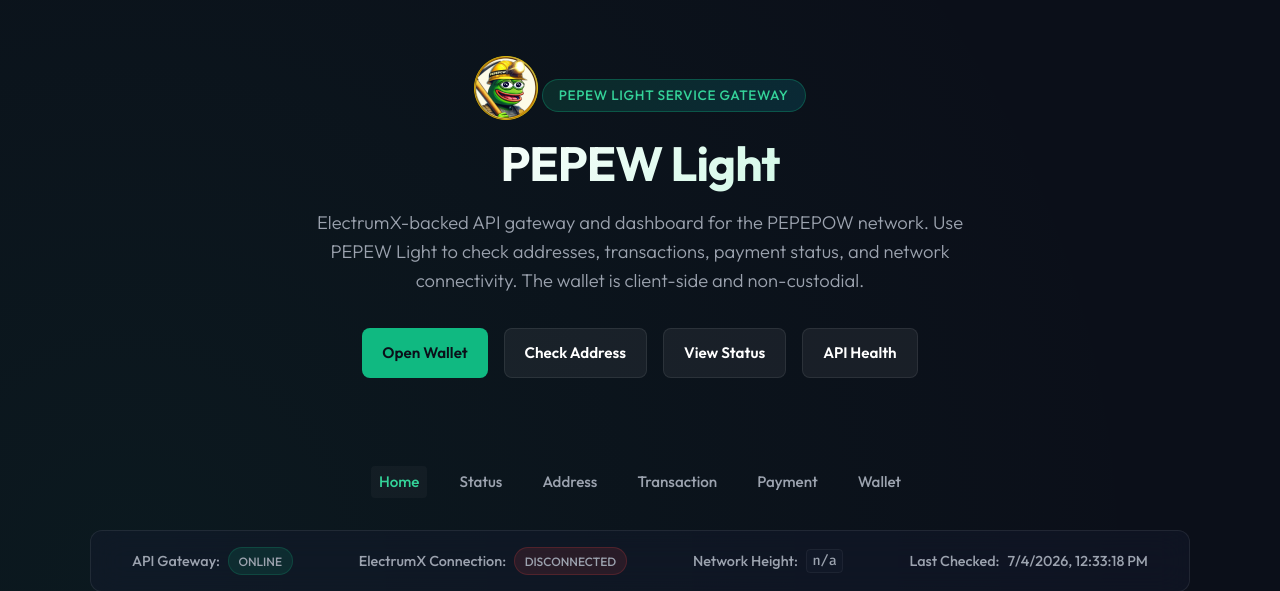
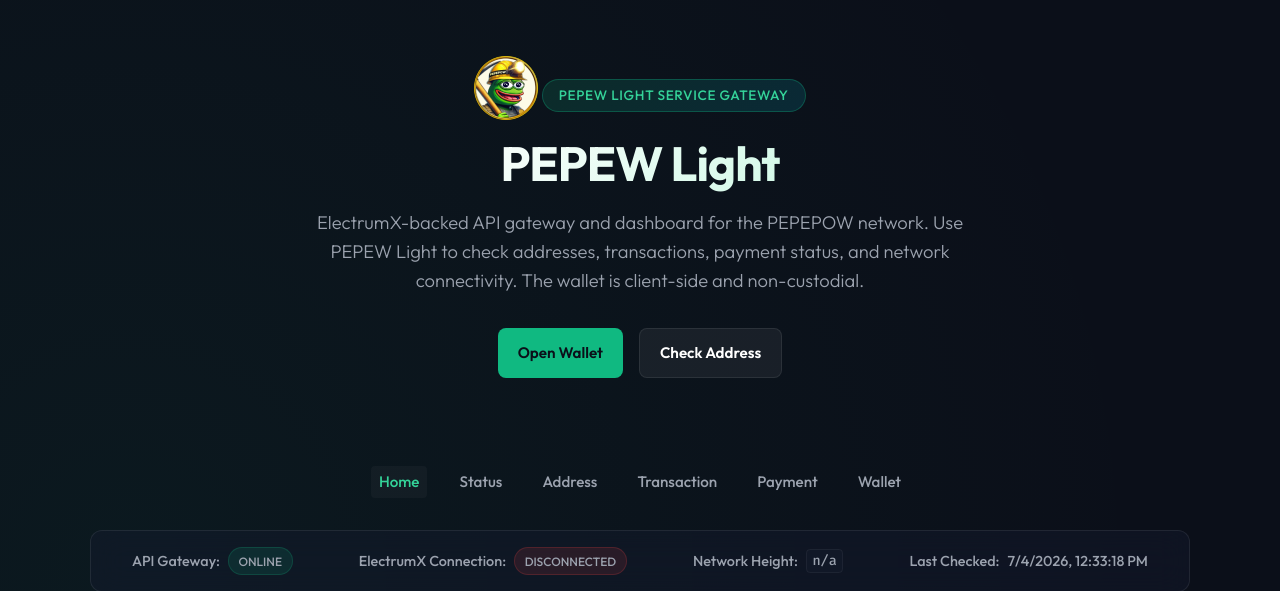
Before and after one commit to edisontw/pepepow-electrumx-service, a FastAPI app: page / in a window 1280 px wide. Shown: the top 591 px of the page. Run offline with FastAPI, Linux system fonts and the light colour scheme.

Commit message:
Simplify homepage hero navigation

```diff
--- a/backend/app/templates/index.html
+++ b/backend/app/templates/index.html
@@ -27,8 +27,6 @@
       <div class="hero-cta-row" style="display: flex; justify-content: center; gap: 1rem; flex-wrap: wrap; margin-bottom: 1rem;">
         <a href="/wallet/" class="btn">Open Wallet</a>
         <a href="/address" class="btn btn-secondary">Check Address</a>
-        <a href="/status" class="btn btn-secondary">View Status</a>
-        <a href="/api/health" class="btn btn-secondary" target="_blank">API Health</a>
       </div>
     </header>
 
```
